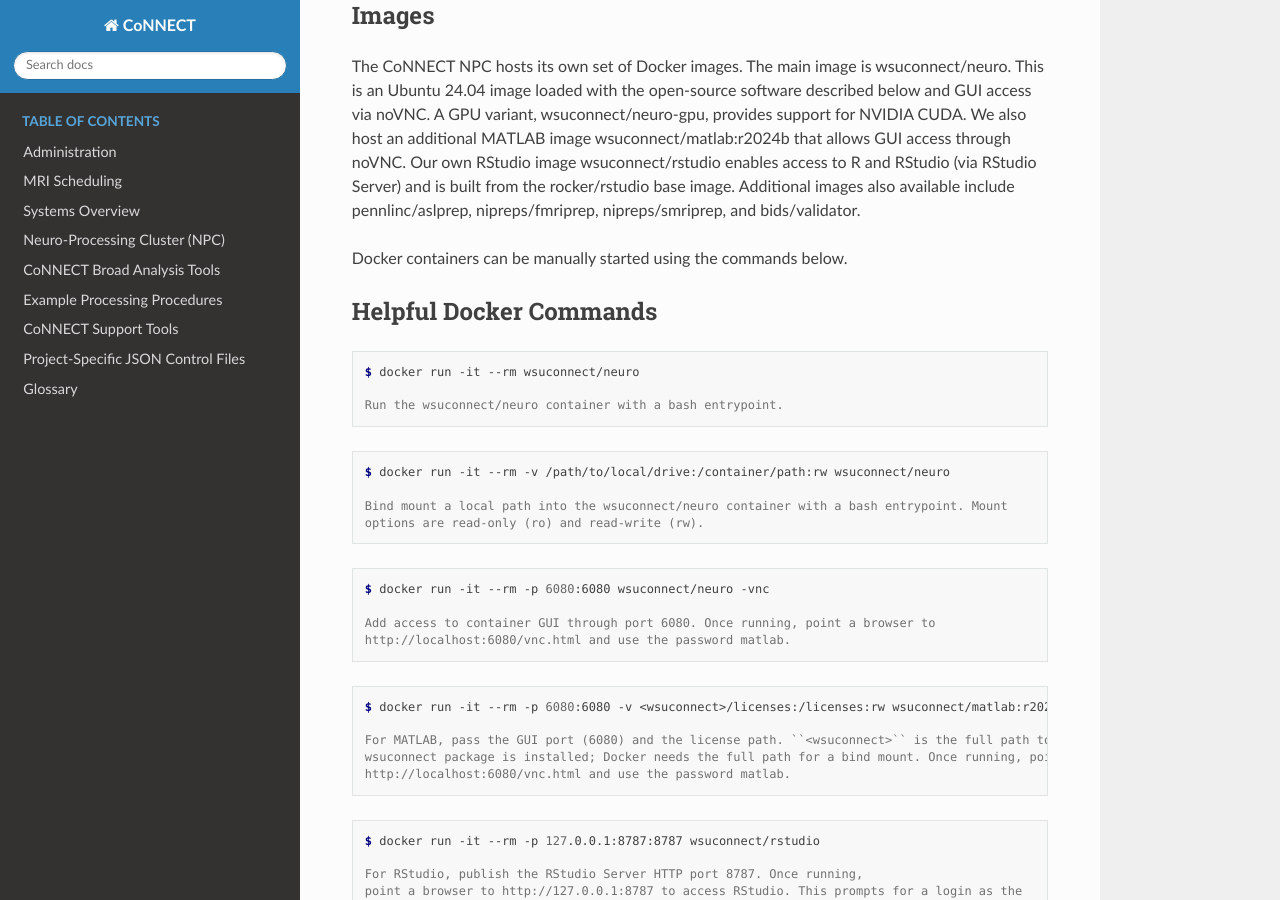
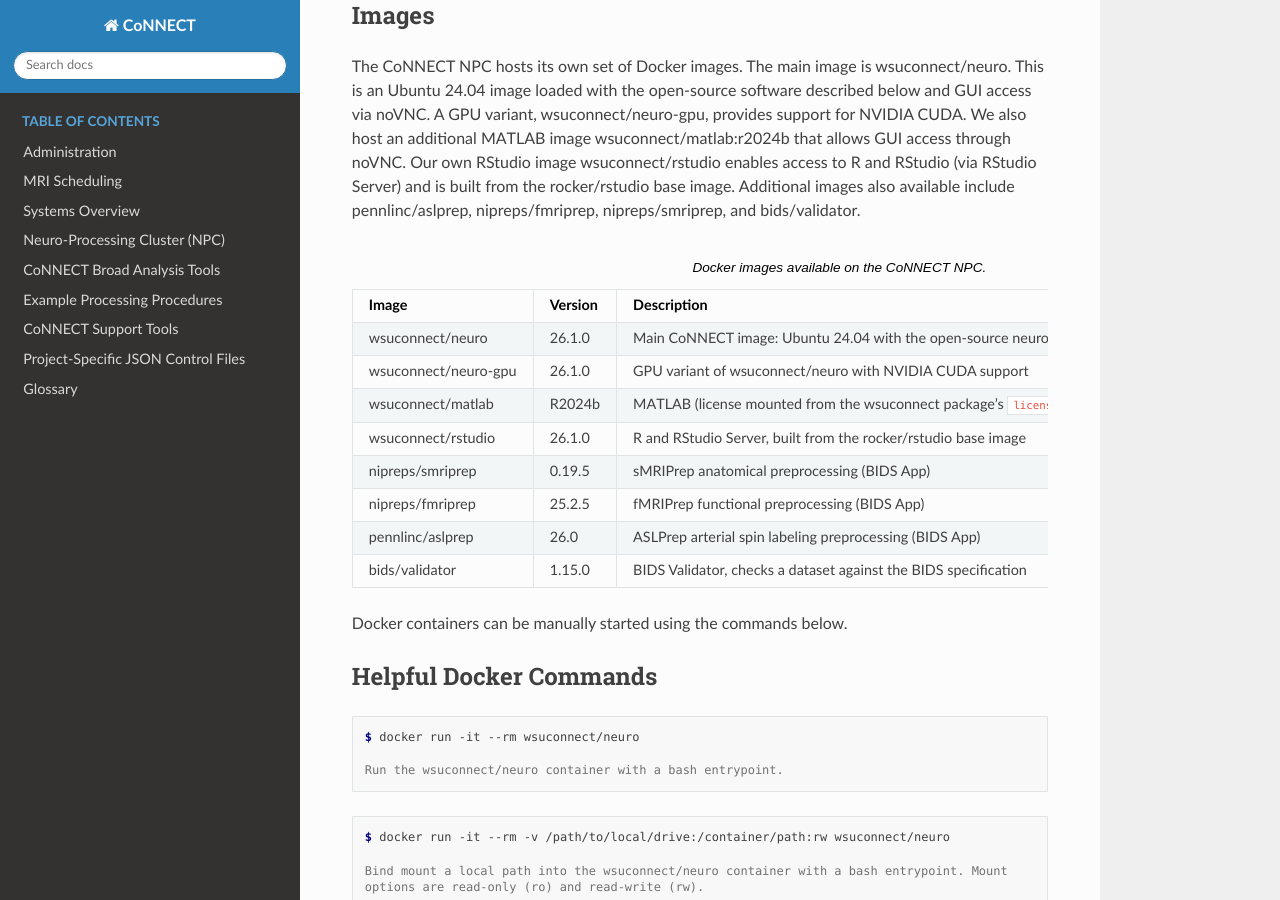
Before and after one commit to mattsherwood87/wsuconnect, a Sphinx documentation site: the page built from docs/source/cluster_computing/containerized_processing.rst, in a window 1280 px wide and 900 px high, scrolled down 489 px. Built offline with Sphinx 7.4.7 and the Read the Docs theme 3.1.0, drawn with Linux system fonts in a browser that asks for light colours.

Commit message:
Docs: add Docker images table with versions to Containerized Processing
Co-Authored-By: Claude Opus 5.5 <noreply@anthropic.com>
Claude-Session: https://claude.ai/code/session_01RuKq8sGMeBb23TQgV9bpw7

```diff
--- a/docs/source/cluster_computing/containerized_processing.rst
+++ b/docs/source/cluster_computing/containerized_processing.rst
@@ -30,6 +30,47 @@ wsuconnect/matlab:r2024b that allows GUI access through noVNC. Our own RStudio i
 wsuconnect/rstudio enables access to R and RStudio (via RStudio Server) and is built from the
 rocker/rstudio base image. Additional images also available include pennlinc/aslprep,
 nipreps/fmriprep, nipreps/smriprep, and bids/validator.
+
+.. list-table:: Docker images available on the CoNNECT NPC.
+   :widths: 22 10 48 20
+   :header-rows: 1
+
+   * - **Image**
+     - **Version**
+     - **Description**
+     - **Access**
+   * - wsuconnect/neuro
+     - 26.1.0
+     - Main CoNNECT image: Ubuntu 24.04 with the open-source neuroimaging software
+     - Bash; GUI via noVNC
+   * - wsuconnect/neuro-gpu
+     - 26.1.0
+     - GPU variant of wsuconnect/neuro with NVIDIA CUDA support
+     - Bash; GUI via noVNC
+   * - wsuconnect/matlab
+     - R2024b
+     - MATLAB (license mounted from the wsuconnect package's ``licenses/`` folder)
+     - GUI via noVNC
+   * - wsuconnect/rstudio
+     - 26.1.0
+     - R and RStudio Server, built from the rocker/rstudio base image
+     - Browser
+   * - nipreps/smriprep
+     - 0.19.5
+     - sMRIPrep anatomical preprocessing (BIDS App)
+     - Command line
+   * - nipreps/fmriprep
+     - 25.2.5
+     - fMRIPrep functional preprocessing (BIDS App)
+     - Command line
+   * - pennlinc/aslprep
+     - 26.0
+     - ASLPrep arterial spin labeling preprocessing (BIDS App)
+     - Command line
+   * - bids/validator
+     - 1.15.0
+     - BIDS Validator, checks a dataset against the BIDS specification
+     - Command line
 
 Docker containers can be manually started using the commands below.
 
```
